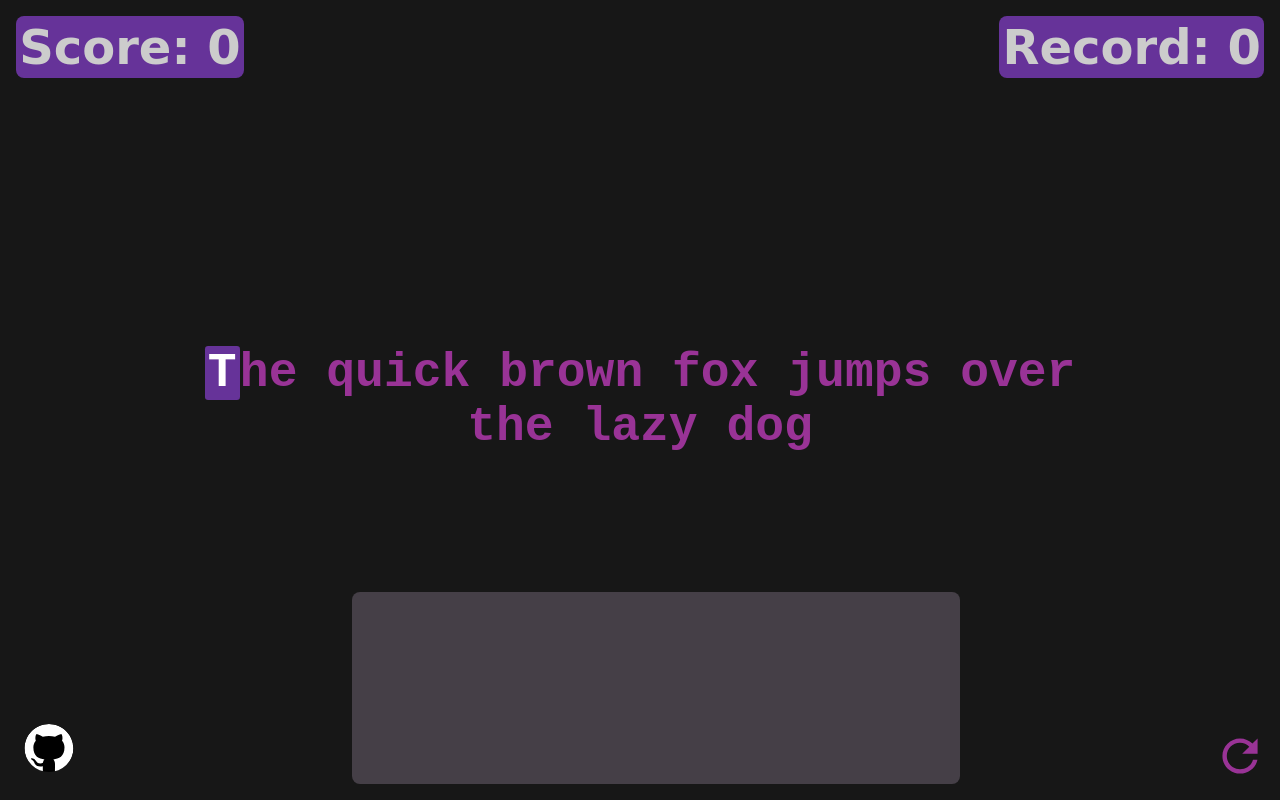
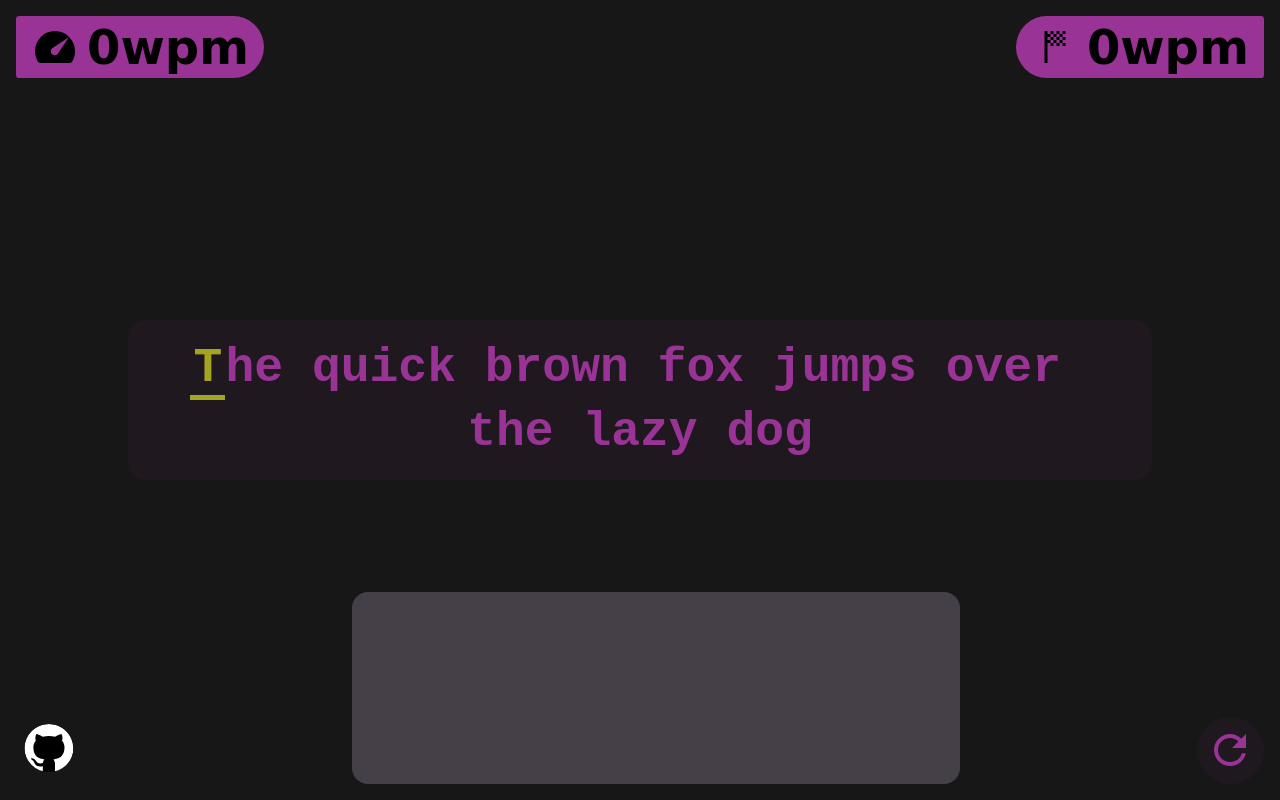
Before and after one commit to atharv-naik/typing-app, a plain HTML site: page index.html in a window 1280 px wide. Drawn offline with Linux system fonts and the light colour scheme.

Commit message:
Upgrade UI components and update styles

```diff
--- a/app.css
+++ b/app.css
@@ -28,6 +28,19 @@ body {
     display: none;
 }
 
+/* ICON DISPLAY STYLES */
+
+.icon-wrapper {
+    display: flex;
+    justify-content: center;
+    align-items: center;
+}
+
+.icon-wrapper svg {
+    fill: inherit;
+    transition: all 0.1s linear;
+}
+
 /* TEXT DISPLAY STYLES */
 
 .text-display-wrapper {
@@ -39,26 +52,36 @@ body {
 }
 
 .text-display {
+    line-height: 4rem;
     font-size: 3rem;
     text-align: center;
     font-family: monospace;
     color: var(--text-display-color);
+    background-color: #9933960f;
+    border-radius: 1rem;
     font-weight: bold;
-    padding: 10rem;
+    padding: 1rem 2rem;
+    max-width: 80%;
     user-select: none;
 }
 
+.text-display span.space-letter {
+    display: inline-block;
+    min-width: 1ch;
+    height: 1.5rem;
+}
+
 .current-letter {
-    background-color: var(--current-letter-bg-color);
-    color: var(--current-letter-color);
+    color: #cfcf22c1;
     padding: 0 0.2rem;
-    border-radius: 0.2rem;
+    box-shadow: 0 5px 0 0 #cfcf22c1;
 }
 
 .incorrect-letter {
-    background-color: #ff0000;
+    color: #f44336;
+    background-color: transparent;
     padding: 0 0.2rem;
-    border-radius: 0.2rem;
+    box-shadow: 0 5px 0 0 #f44336;
 }
 
 /* REFRESH BUTTON STYLES */
@@ -69,16 +92,18 @@ body {
     right: 0;
     margin: 1rem;
     cursor: pointer;
+    border-radius: 50%;
+    transition: all 0.1s linear;
+    padding: 0.6rem;
+    background-color: #9933960f;
 }
 
 .refresh svg {
     fill: #993396;
-    scale: 1.1;
-    transition: all 0.1s linear;
 }
 
 .refresh:hover {
-    filter: brightness(1.2);
+    background-color: #99339623;
 }
 
 /* SCORE DISPLAY STYLES */
@@ -88,21 +113,25 @@ body {
     top: 0;
     margin: 1rem;
     padding: 0.2rem;
+    padding-inline: 15px;
     font-size: 3rem;
-    color: #ccc;
+    color: inherit;
     font-weight: bold;
     font-family: cursive;
-    background-color: var(--current-letter-bg-color);
-    border-radius: 0.5rem;
+    background-color: var(--text-display-color);
     cursor: pointer;
+    display: flex;
+    gap: 0.5rem;
 }
 
 .score__current {
     left: 0;
+    border-radius: 0.5rem 5rem 5rem 0.5rem;
 }
 
 .score__record {
     right: 0;
+    border-radius: 5rem 0.5rem 0.5rem 5rem;
 }
 
 /* WPM GRAPH STYLES */
@@ -119,7 +148,7 @@ body {
     font-weight: bold;
     font-family: cursive;
     background-color: var(--wpm-graph-bg-color);
-    border-radius: 0.5rem;
+    border-radius: 1rem;
     cursor: pointer;
     height: 12rem;
 }
--- a/app.js
+++ b/app.js
@@ -13,6 +13,7 @@ const WPM_GRAPH_CONTEXT = WPM_GRAPH_CANVAS.getContext("2d");
 const REFRESH_BUTTON = document.querySelector(".refresh");
 const SCORE_ELEMENT = document.querySelector("#score");
 const RECORD_ELEMENT = document.querySelector("#record");
+const WPM_MAX_PT_BUFFER = 20; // buffer height for the WPM max point
 const COLOR_HUE_ADJUSTMENT = 170;
 const COLOR_THRESHOLD_MIN = 30;
 const COLOR_THRESHOLD_MAX = 200;
@@ -39,6 +40,11 @@ function updateTextContent() {
   const textSentence = getRandomText();
   textSentence.split("").forEach((letter) => {
     const span = document.createElement("span");
+    if (letter === ' ') {
+      span.classList.add("space-letter");
+    }
+    // replace with &nbsp; to keep the space width
+    span.innerHTML = letter === " " ? "&nbsp;" : letter;
     span.innerHTML = letter;
     TEXT_ELEMENT.appendChild(span);
   });
@@ -55,7 +61,7 @@ function updateWPM() {
     const endTime = new Date();
     const timeElapsed = endTime - startTime;
     const WPM = Math.round(currentIndex / (timeElapsed / 60000) / 5);
-    SCORE_ELEMENT.innerText = WPM;
+    SCORE_ELEMENT.innerText = `${WPM}wpm`;
     dataPoints.push({ x: timeElapsed / 1000, y: WPM });
     drawGraph(dataPoints);
   }
@@ -68,7 +74,7 @@ function updateNewRecord() {
 
   if (savedRecord === null || WPM > savedRecord) {
     localStorage.setItem("record", WPM);
-    RECORD_ELEMENT.innerText = WPM;
+    RECORD_ELEMENT.innerText = `${WPM}wpm`;
   }
 }
 
@@ -87,12 +93,12 @@ function drawGraph(dataPoints) {
 
   dataPoints.forEach((dataPoint, index) => {
     const x = (dataPoint.x / dataPoints[dataPoints.length - 1].x) * WPM_GRAPH_CANVAS.width;
-    const y = WPM_GRAPH_CANVAS.height - (dataPoint.y / Math.max(...dataPoints.map(dp => dp.y))) * WPM_GRAPH_CANVAS.height;
+    const y = (WPM_GRAPH_CANVAS.height + WPM_MAX_PT_BUFFER) - (dataPoint.y / Math.max(...dataPoints.map(dp => dp.y))) * WPM_GRAPH_CANVAS.height;
     index === 0 ? WPM_GRAPH_CONTEXT.moveTo(x, y) : WPM_GRAPH_CONTEXT.lineTo(x, y);
   });
 
-  WPM_GRAPH_CONTEXT.strokeStyle = "black";
-  WPM_GRAPH_CONTEXT.lineWidth = 1;
+  WPM_GRAPH_CONTEXT.strokeStyle = "#171717";
+  WPM_GRAPH_CONTEXT.lineWidth = 3;
   WPM_GRAPH_CONTEXT.stroke();
 }
 
@@ -135,7 +141,9 @@ document.addEventListener("keydown", (event) => {
   if (!disablePreventDefault && ALLOWED_KEYS.includes(event.key)) {
     event.preventDefault();
   }
-  if (event.key === TEXT_ELEMENT.children[currentIndex].innerHTML) {
+  var currentLetter = TEXT_ELEMENT.children[currentIndex].innerHTML;
+  currentLetter = currentLetter === "&nbsp;" ? " " : currentLetter;
+  if (event.key === currentLetter) {
     TEXT_ELEMENT.children[currentIndex].classList.remove("current-letter", "incorrect-letter");
     currentIndex++;
     if (currentIndex >= TEXT_ELEMENT.children.length) {
--- a/index.html
+++ b/index.html
@@ -10,10 +10,16 @@
 <body>
   <div class="container">
     <div class="score score__current">
-      Score: <span id="score">0</span>
+      <div class="icon-wrapper">
+        <svg xmlns="http://www.w3.org/2000/svg" height="48px" viewBox="0 -960 960 960" width="48px" fill="inherit"><path d="M418-340q25 25 63 23.5t55-27.5l221-333-333 221q-26 18-28.5 54.5T418-340ZM192-160q-18 0-34-8.5T134-193q-26-48-40-100T80-399q0-83 31.5-156T197-682.5q54-54.5 126.5-86T478-800q83 0 156.5 31.5t128 86Q817-628 848.5-555T880-399q0 54-13 106.5T827-193q-9 16-25 24.5t-34 8.5H192Z"/></svg>
+      </div>
+      <span id="score">0wpm</span>
     </div>
     <div class="score score__record">
-      Record: <span id="record">0</span>
+      <div class="icon-wrapper">
+        <svg xmlns="http://www.w3.org/2000/svg" height="48px" viewBox="0 -960 960 960" width="48px" fill="inherit"><path d="M390-740h60v-60h-60v60Zm120 0v-60h60v60h-60ZM390-500v-60h60v60h-60Zm240-120v-60h60v60h-60Zm0 120v-60h60v60h-60Zm-120 0v-60h60v60h-60Zm120-240v-60h60v60h-60Zm-180 60v-60h60v60h-60ZM270-160v-640h60v60h60v60h-60v60h60v60h-60v400h-60Zm300-400v-60h60v60h-60Zm-120 0v-60h60v60h-60Zm-60-60v-60h60v60h-60Zm120 0v-60h60v60h-60Zm60-60v-60h60v60h-60Z"/></svg>
+      </div>
+      <span id="record">0wpm</span>
     </div>
     <div class="wpm-graph-wrapper">
       <canvas id="wpm-graph" width="600" height="150"></canvas>
@@ -21,14 +27,14 @@
     <div class="text-display-wrapper">
       <div class="text-display" id="text"></div>
     </div>
-    <div class="refresh">
+    <div class="icon-wrapper refresh" title="Change text">
       <svg xmlns="http://www.w3.org/2000/svg" height="48px" viewBox="0 0 24 24" width="48px">
         <path d="M0 0h24v24H0z" fill="none"/>
         <path d="M17.65 6.35C16.2 4.9 14.21 4 12 4c-4.42 0-7.99 3.58-7.99 8s3.57 8 7.99 8c3.93 0 7.24-2.68 7.92-6.32h-2.02c-.63 2.44-2.86 4.32-5.9 4.32-3.31 0-6-2.69-6-6s2.69-6 6-6c1.66 0 3.14.69 4.22 1.78L13 11h7V4l-2.35 2.35z"/>
       </svg>
     </div>
 
-    <div class="github-link">
+    <div class="icon-wrapper github-link">
       <a href="https://github.com/atharv-naik/typing-app" title="Github link" target="_blank">
           <svg width="98" height="96" xmlns="http://www.w3.org/2000/svg"><path fill-rule="evenodd" clip-rule="evenodd" d="M48.854 0C21.839 0 0 22 0 49.217c0 21.756 13.993 40.172 33.405 46.69 2.427.49 3.316-1.059 3.316-2.362 0-1.141-.08-5.052-.08-9.127-13.59 2.934-16.42-5.867-16.42-5.867-2.184-5.704-5.42-7.17-5.42-7.17-4.448-3.015.324-3.015.324-3.015 4.934.326 7.523 5.052 7.523 5.052 4.367 7.496 11.404 5.378 14.235 4.074.404-3.178 1.699-5.378 3.074-6.6-10.839-1.141-22.243-5.378-22.243-24.283 0-5.378 1.94-9.778 5.014-13.2-.485-1.222-2.184-6.275.486-13.038 0 0 4.125-1.304 13.426 5.052a46.97 46.97 0 0 1 12.214-1.63c4.125 0 8.33.571 12.213 1.63 9.302-6.356 13.427-5.052 13.427-5.052 2.67 6.763.97 11.816.485 13.038 3.155 3.422 5.015 7.822 5.015 13.2 0 18.905-11.404 23.06-22.324 24.283 1.78 1.548 3.316 4.481 3.316 9.126 0 6.6-.08 11.897-.08 13.526 0 1.304.89 2.853 3.316 2.364 19.412-6.52 33.405-24.935 33.405-46.691C97.707 22 75.788 0 48.854 0z" fill="#fff"/></svg>
       </a>
```
